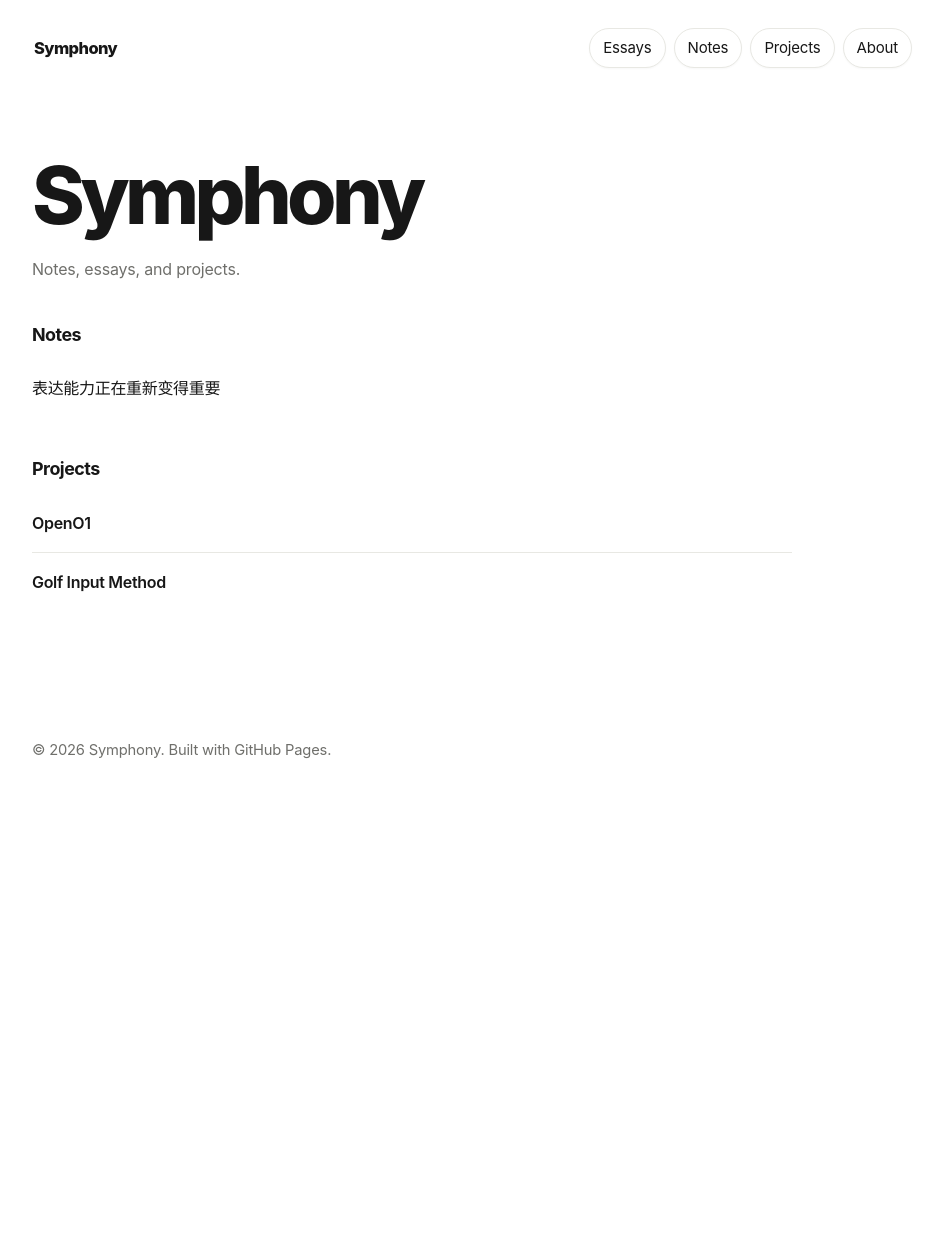
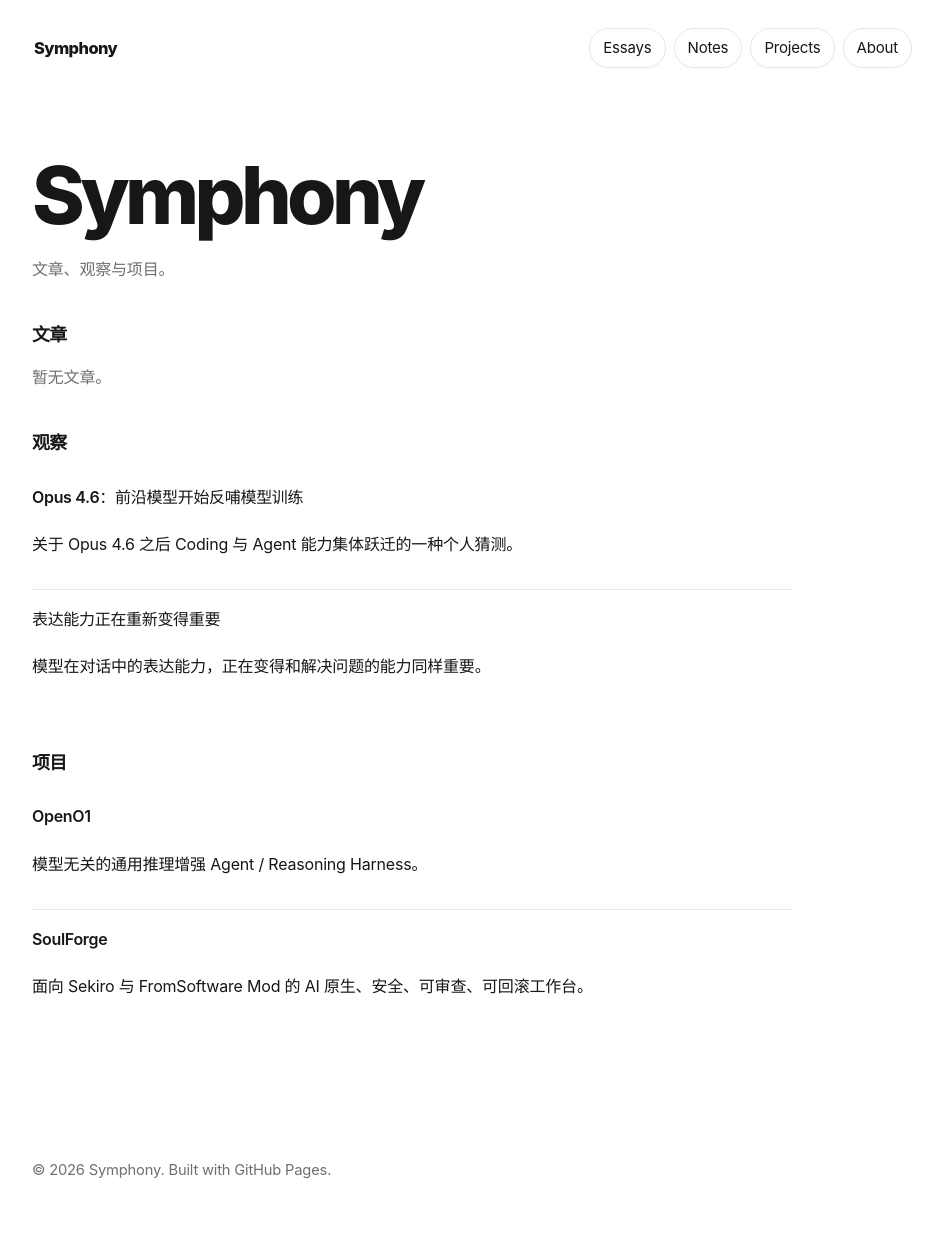
Before and after one commit to 3516027002att-ui/3516027002att-ui.github.io, a Jekyll site: the page built from index.md, in a window 1280 px wide. Shown: the whole page, without its empty margins (168-1111 px from the left). Built offline with Jekyll 4.4.1, drawn with Linux system fonts in a browser that asks for light colours; before the commit the page ends 900 px from its top, so only the background shows below that.

Commit message:
Simplify homepage to articles observations and projects

```diff
--- a/index.md
+++ b/index.md
@@ -5,16 +5,30 @@ title: Home
 
 <section class="post home-index">
   <h1>Symphony</h1>
-  <p class="meta">Notes, essays, and projects.</p>
+  <p class="meta">文章、观察与项目。</p>
 
-  <h2>Notes</h2>
+  <h2>文章</h2>
+  <p class="muted">暂无文章。</p>
+
+  <h2>观察</h2>
   <ul class="list">
-    <li><a href="/notes/2026-06-03-expression-matters/">表达能力正在重新变得重要</a></li>
+    {% for note in site.notes reversed %}
+      <li>
+        <a href="{{ note.url | relative_url }}">{{ note.title }}</a>
+        {% if note.description %}<p>{{ note.description }}</p>{% endif %}
+      </li>
+    {% endfor %}
   </ul>
 
-  <h2>Projects</h2>
+  <h2>项目</h2>
   <ul class="list">
-    <li><a href="/projects/openo1/">OpenO1</a></li>
-    <li><a href="/projects/golf-input-method/">Golf Input Method</a></li>
+    <li>
+      <a href="/projects/openo1/">OpenO1</a>
+      <p>模型无关的通用推理增强 Agent / Reasoning Harness。</p>
+    </li>
+    <li>
+      <a href="/projects/soulforge/">SoulForge</a>
+      <p>面向 Sekiro 与 FromSoftware Mod 的 AI 原生、安全、可审查、可回滚工作台。</p>
+    </li>
   </ul>
 </section>
```
